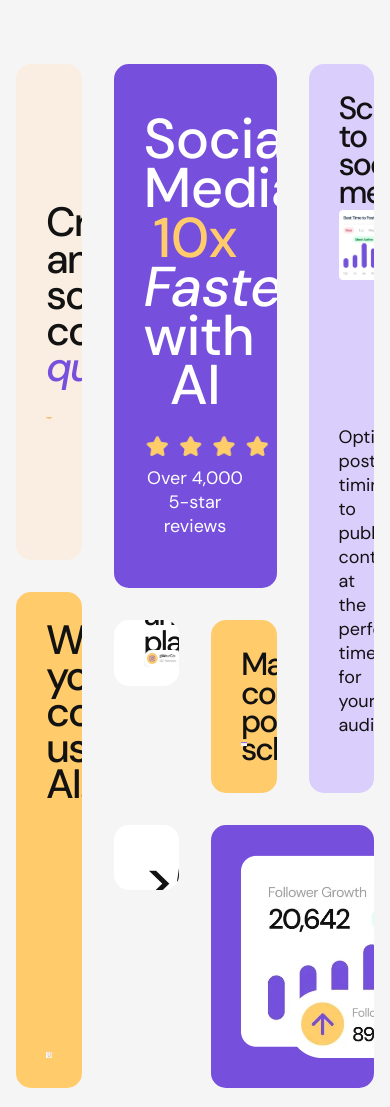
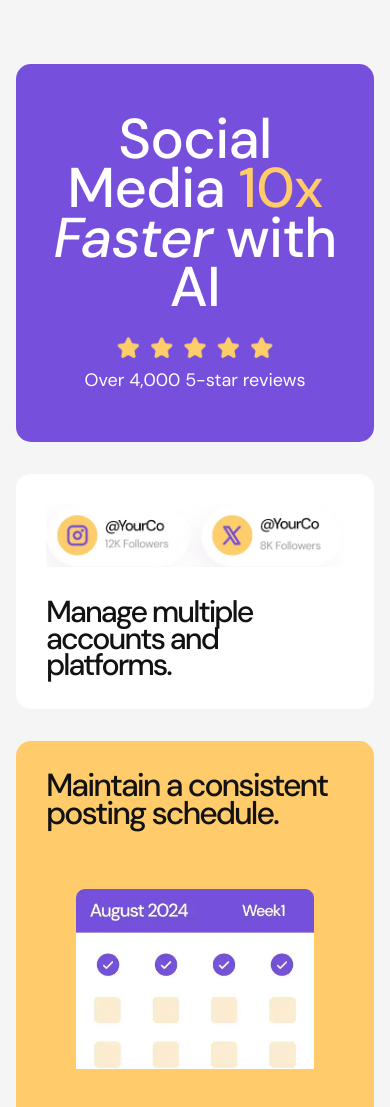
Before and after one commit to Fayozxon/fem-bento-grid, a plain HTML site: page index.html in a window 390 px wide. Shown: the top 1107 px of the page. Drawn offline with Linux system fonts and the light colour scheme.

Commit message:
design completed

```diff
--- a/main.css
+++ b/main.css
@@ -240,3 +240,82 @@ body {
 .content-card.bg-pink {
     background: #f9eee1;
 }
+
+/* RWD */
+@media only screen and (max-width: 1011px) {
+    .container {
+        max-width: 620px;
+    }
+
+    .main-section {
+        grid-template-columns: 1fr;
+    }
+
+    .main-section__left {
+        display: flex;
+        flex-direction: column;
+        order: 2;
+    }
+
+    .main-section__left .content-card {
+        gap: 1rem;
+    }
+
+    .main-section__right--top {
+        grid-template-columns: 1fr;
+    }
+
+    .left-part__bottom {
+        display: flex;
+        flex-direction: column;
+    }
+
+    .left-part__bottom .content-card {
+        aspect-ratio: unset;
+        flex-direction: column;
+        gap: 2rem;
+    }
+
+    .left-part__bottom .content-card img {
+        position: static;
+        width: 100%;
+    }
+
+    .main-section__right--top .bg-grey {
+        text-align: center;
+    }
+
+    .main-section__right--top .bg-grey img {
+        position: static;
+        width: 100%;
+        max-width: 300px;
+        margin: 0 auto;
+        padding: 2rem 0;
+    }
+
+    .main-section__right--bottom {
+        grid-template-columns: 1fr;
+    }
+
+    .main-section__right--bottom .content-card {
+        aspect-ratio: unset;
+    }
+
+    .main-section__right--bottom .bg-purple {
+        flex-direction: column;
+        text-align: center;
+        gap: 1rem;
+    }
+
+    .main-section__right--bottom .bg-purple img {
+        margin: 0;
+    }
+
+    .main-section__right--bottom .bg-white {
+        order: 2;
+    }
+
+    .main-section__right--bottom .bg-white img {
+        max-width: 200px;
+    }
+}
```
